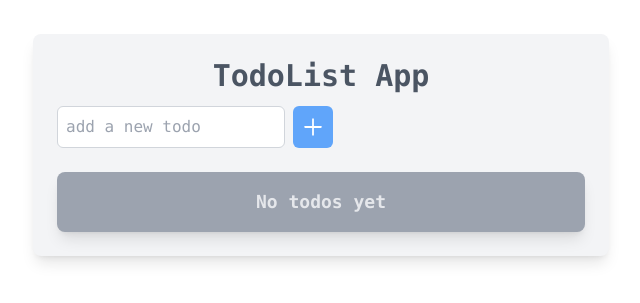
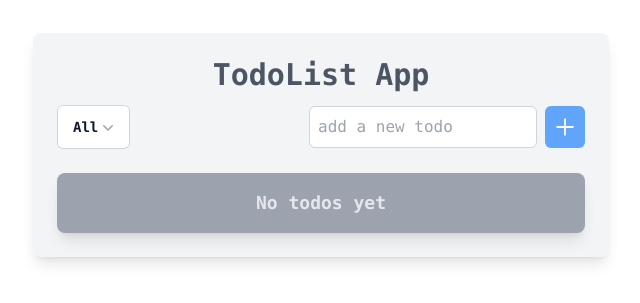
Before and after one commit to achmad-syidiq/react-todolist, a React (Vite) app: page / in a window 1280 px wide. Shown: the part 255-558 px from the top of the page, without its empty margins (319-959 px from the left). Built offline with nearby package versions, Linux system fonts and the light colour scheme.

Commit message:
feat(todofilter) : create TodoFilter component for dropdown functionality

```diff
--- a/src/App.jsx
+++ b/src/App.jsx
@@ -1,10 +1,13 @@
 import TodoHeader from "./components/TodoHeader";
 import TodoList from "./components/TodoList";
 import TodoForm from "./components/TodoForm";
-import { useEffect, useState } from "react";
+import TodoFilter from "./components/TodoFilter";
+import { useState, useEffect } from "react";
 
 const App = () => {
   const [todos, setTodos] = useState([]);
+  const [filter, setFilter] = useState("all");
+  const [isDropdownOpen, setIsDropdownOpen] = useState(false);
 
   useEffect(() => {
     localStorage.setItem("todos", JSON.stringify(todos));
@@ -49,13 +52,33 @@ const App = () => {
     setTodos(filteredTodos);
   };
 
+  const filteredTodos = todos.filter((todo) => {
+    if (filter === "all") {
+      return true;
+    }
+    return todo.isCompleted === (filter === "completed");
+  });
+
+  const handleFilterChange = (newFilter) => {
+    setFilter(newFilter);
+    setIsDropdownOpen(false);
+  };
+
   return (
     <div className="min-h-screen flex items-center justify-center font-mono">
       <div className="w-full max-w-xl bg-gray-100 rounded-lg shadow-lg p-6">
         <TodoHeader>TodoList App</TodoHeader>
-        <TodoForm onAdd={addTodo} />
+        <div className="flex items-center justify-between">
+        <TodoFilter
+            filter={filter}
+            onFilterChange={handleFilterChange}
+            isDropdownOpen={isDropdownOpen}
+            setIsDropdownOpen={setIsDropdownOpen}
+          />
+          <TodoForm onAdd={addTodo} />
+        </div>
         <TodoList
-          todos={todos}
+          todos={filteredTodos}
           onUpdate={updateTodo}
           onDelete={deleteTodo}
           onUpdateStatus={updateStatus}
--- /dev/null
+++ b/src/components/TodoFilter.jsx
@@ -0,0 +1,80 @@
+/* eslint-disable react/prop-types */
+
+const TodoFilter = ({ filter, onFilterChange, isDropdownOpen, setIsDropdownOpen }) => {
+  const dropdownText = () => {
+    switch (filter) {
+      case "all":
+        return "All";
+      case "completed":
+        return "Completed";
+      case "incompleted":
+        return "Incompleted";
+      default:
+        return "";
+    }
+  };
+
+  const handleFilterChange = (newFilter) => {
+    onFilterChange(newFilter);
+    setIsDropdownOpen(false);
+  };
+
+  return (
+    <div className="relative inline-block text-right">
+      <button
+        type="button"
+        className="inline-flex justify-center w-full rounded-md bg-white px-4 py-3 text-sm font-semibold text-gray-900 ring-1 shadow-xs ring-gray-300 ring-inset hover:bg-gray-50"
+        id="menu-button"
+        aria-expanded={isDropdownOpen}
+        aria-haspopup="true"
+        onClick={() => setIsDropdownOpen(!isDropdownOpen)}
+      >
+        {dropdownText()}
+        <svg
+          className="-mr-1 size-5 text-gray-400"
+          viewBox="0 0 20 20"
+          fill="currentColor"
+          aria-hidden="true"
+          data-slot="icon"
+        >
+          <path
+            fillRule="evenodd"
+            d="M5.22 8.22a.75.75 0 0 1 1.06 0L10 11.94l3.72-3.72a.75.75 0 1 1 1.06 1.06l-4.25 4.25a.75.75 0 0 1-1.06 0L5.22 9.28a.75.75 0 0 1 0-1.06Z"
+            clipRule="evenodd"
+          />
+        </svg>
+      </button>
+      {isDropdownOpen && (
+        <div
+          className="absolute left-0 mt-2 w-48 bg-white rounded-md shadow-lg py-1 ring-1 ring-black ring-opacity-5 focus:outline-none"
+          role="menu"
+          aria-orientation="vertical"
+          aria-labelledby="menu-button"
+        >
+          <div className="py-1" role="none">
+            <button
+              className="block w-full px-4 py-2 text-sm text-gray-700 hover:bg-gray-100 hover:text-gray-900"
+              onClick={() => handleFilterChange("all")}
+            >
+              All
+            </button>
+            <button
+              className="block w-full px-4 py-2 text-sm text-gray-700 hover:bg-gray-100 hover:text-gray-900"
+              onClick={() => handleFilterChange("completed")}
+            >
+              Completed
+            </button>
+            <button
+              className="block w-full px-4 py-2 text-sm text-gray-700 hover:bg-gray-100 hover:text-gray-900"
+              onClick={() => handleFilterChange("incompleted")}
+            >
+              Incompleted
+            </button>
+          </div>
+        </div>
+      )}
+    </div>
+  );
+};
+
+export default TodoFilter;
```
